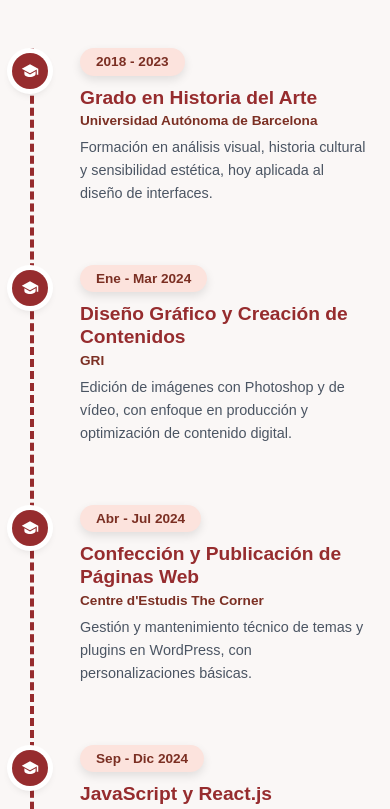
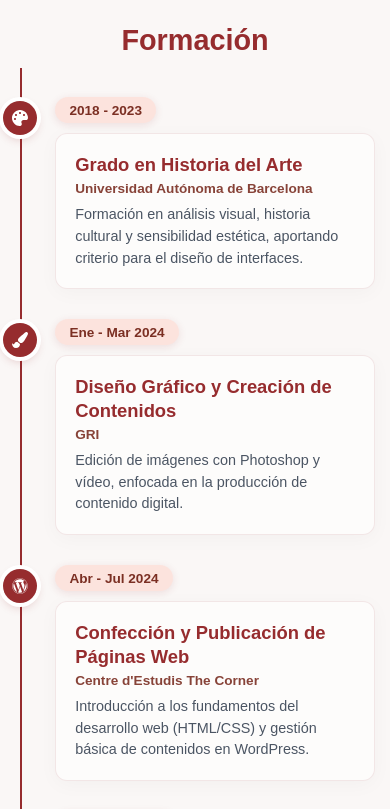
Before and after one commit to Gisela-99/giselacarballo, a React (Vite) app in the folder Portafolio/: page / in a window 390 px wide. Shown: the part 4800-5609 px from the top of the page. Built offline with nearby package versions, Linux system fonts and the light colour scheme.

Commit message:
feat(formacion): integrar iconos tematicos por estudio y corregir espaciado de cabecera

```diff
--- a/Portafolio/src/components/EducationTimeline/EducationTimeline.module.css
+++ b/Portafolio/src/components/EducationTimeline/EducationTimeline.module.css
@@ -2,101 +2,124 @@
   position: relative;
   max-width: 1000px;
   margin: 60px auto;
+  padding: 2rem 0;
   box-sizing: border-box;
 }
 
 .sectionTitle {
   text-align: center;
   font-size: clamp(1.8rem, 4vw, 2.6rem);
-  color: #962C2E;
-  margin-bottom: 2rem;
+  color: #962c2e;
+  margin-bottom: 4rem;
 }
 
-/* LÍNEA DE FONDO: siempre visible, color tenue */
+/* LÍNEA DE FONDO: empieza con espacio tras el título */
 .timelineWrapper::before {
   content: '';
   position: absolute;
-  top: 100px;
-  bottom: 0;
+  top: 160px;
+  bottom: 20px;
   left: 50%;
-  width: 0;
-  border-left: 4px dashed rgba(150, 44, 46, 0.25);
+  width: 2px;
+  background: repeating-linear-gradient(
+    to bottom,
+    rgba(150, 44, 46, 0.25) 0px,
+    rgba(150, 44, 46, 0.25) 6px,
+    transparent 6px,
+    transparent 12px
+  );
   transform: translateX(-50%);
   z-index: 1;
 }
 
-/* LÍNEA DE PROGRESO: coloreada, crece con scroll */
+/* LÍNEA DE PROGRESO */
 .timelineWrapper::after {
   content: '';
   position: absolute;
-  top: 100px;
-  bottom: 0;
+  top: 160px;
+  bottom: 20px;
   left: 50%;
-  width: 0;
-  border-left: 4px dashed #962C2E;
+  width: 2px;
+  background: #962c2e;
   transform: translateX(-50%) scaleY(var(--line-progress, 0));
-  transform-origin: top;
-  transition: transform 0.4s ease-out;
+  transform-origin: top center;
+  transition: transform 0.4s cubic-bezier(0.16, 1, 0.3, 1);
   z-index: 1;
 }
 
+/* TARJETAS DE LA LÍNEA DE TIEMPO */
 .timelineEntry {
   position: relative;
   width: 50%;
-  padding: 15px 50px;
+  padding: 0 40px;
   box-sizing: border-box;
-  margin-bottom: 25px;
+  margin-bottom: 45px;
   z-index: 2;
   display: flex;
   flex-direction: column;
   opacity: 0;
-  transition: opacity 0.6s ease, transform 0.6s ease;
+  will-change: transform, opacity;
+  transition: opacity 0.6s cubic-bezier(0.16, 1, 0.3, 1),
+              transform 0.6s cubic-bezier(0.16, 1, 0.3, 1);
 }
 
 .left {
   left: 0;
   align-items: flex-end;
   text-align: right;
-  transform: translateX(-40px);
+  transform: translate3d(-30px, 0, 0);
 }
 
 .right {
   left: 50%;
   align-items: flex-start;
   text-align: left;
-  transform: translateX(40px);
+  transform: translate3d(30px, 0, 0);
 }
 
 .timelineEntry.visible {
   opacity: 1;
-  transform: translateX(0);
+  transform: translate3d(0, 0, 0);
 }
 
+/* BADGE Y CONTENIDO */
 .entryPeriod {
   display: inline-flex;
   align-items: center;
   justify-content: center;
-  padding: 0.4rem 1rem;
+  padding: 0.35rem 0.9rem;
   background-color: #fce3dd;
   border-radius: 20px;
   font-size: 0.85rem;
   font-weight: 700;
   color: #7b2f23;
   margin-bottom: 10px;
-  box-shadow: 0 4px 10px rgba(0, 0, 0, 0.1);
+  box-shadow: 0 2px 8px rgba(150, 44, 46, 0.12);
   white-space: nowrap;
 }
 
 .entryContent {
-  max-width: 350px;
+  max-width: 380px;
+  background: rgba(255, 255, 255, 0.6);
+  backdrop-filter: blur(8px);
+  padding: 1.2rem;
+  border-radius: 12px;
+  border: 1px solid rgba(150, 44, 46, 0.1);
+  box-shadow: 0 4px 20px rgba(0, 0, 0, 0.03);
+  transition: transform 0.3s ease, box-shadow 0.3s ease;
+}
+
+.entryContent:hover {
+  transform: translateY(-2px);
+  box-shadow: 0 8px 25px rgba(150, 44, 46, 0.12);
 }
 
 .entryContent h3 {
   margin: 0 0 4px 0;
-  font-size: 1.2rem;
+  font-size: 1.15rem;
   font-weight: 700;
-  color: #962C2E;
-  line-height: 1.2;
+  color: #962c2e;
+  line-height: 1.3;
 }
 
 .place {
@@ -105,48 +128,60 @@
   font-weight: 600;
   color: #7b2f23;
   margin-bottom: 8px;
+  opacity: 0.9;
 }
 
 .entryContent p {
   margin: 0;
   font-size: 0.9rem;
   color: #4b5563;
-  line-height: 1.6;
+  line-height: 1.5;
 }
 
+/* MARCADOR CIRCULAR */
 .marker {
   position: absolute;
-  top: 30px;
-  width: 36px;
-  height: 36px;
-  background-color: #962C2E;
+  top: 4px;
+  width: 34px;
+  height: 34px;
+  background-color: #962c2e;
   border-radius: 50%;
   display: flex;
   align-items: center;
   justify-content: center;
   z-index: 3;
-  box-shadow: 0 0 0 5px #fff, 0 4px 10px rgba(0, 0, 0, 0.15);
+  box-shadow: 0 0 0 4px #ffffff, 0 4px 10px rgba(150, 44, 46, 0.25);
+  transition: transform 0.3s ease;
+}
+
+.timelineEntry:hover .marker {
+  transform: scale(1.15);
 }
 
 .left .marker {
-  right: -18px;
+  right: -17px;
 }
 
 .right .marker {
-  left: -18px;
+  left: -17px;
 }
 
 .marker svg {
-  width: 18px;
-  height: 18px;
+  width: 16px;
+  height: 16px;
   fill: #ffffff;
 }
 
+/* RESPONSIVE MÓVIL */
 @media (max-width: 768px) {
+  .sectionTitle {
+    margin-bottom: 2.5rem;
+  }
+
   .timelineWrapper::before,
   .timelineWrapper::after {
-    left: 30px;
-    top: 80px;
+    left: 20px;
+    top: 100px;
     transform: none;
   }
 
@@ -157,8 +192,8 @@
 
   .timelineEntry {
     width: 100%;
-    padding-left: 80px;
-    padding-right: 20px;
+    padding-left: 55px;
+    padding-right: 15px;
     margin-bottom: 30px;
   }
 
@@ -167,7 +202,7 @@
     left: 0;
     align-items: flex-start;
     text-align: left;
-    transform: translateY(25px);
+    transform: translate3d(0, 20px, 0);
   }
 
   .entryContent {
@@ -176,12 +211,8 @@
 
   .left .marker,
   .right .marker {
-    left: 12px;
+    left: 3px;
     right: auto;
-    top: 20px;
-  }
-
-  .timelineEntry.visible {
-    transform: translateY(0);
+    top: 4px;
   }
 }
--- a/Portafolio/src/components/EducationTimeline/EducationTimeline.tsx
+++ b/Portafolio/src/components/EducationTimeline/EducationTimeline.tsx
@@ -1,5 +1,14 @@
 import { useEffect, useRef, useState, useCallback } from "react";
 import styles from "./EducationTimeline.module.css";
+// Importamos los iconos dinámicos de react-icons/fa
+import {
+  FaPalette,
+  FaPaintBrush,
+  FaWordpress,
+  FaReact,
+  FaMobileAlt,
+  FaPython
+} from "react-icons/fa";
 
 interface TimelineEntry {
   period: string;
@@ -7,6 +16,7 @@ interface TimelineEntry {
   place: string;
   description: string;
   side: "left" | "right";
+  icon: React.ReactNode;
 }
 
 const educationData: TimelineEntry[] = [
@@ -14,43 +24,49 @@ const educationData: TimelineEntry[] = [
     period: "2018 - 2023",
     title: "Grado en Historia del Arte",
     place: "Universidad Autónoma de Barcelona",
-    description: "Formación en análisis visual, historia cultural y sensibilidad estética, hoy aplicada al diseño de interfaces.",
+    description: "Formación en análisis visual, historia cultural y sensibilidad estética, aportando criterio para el diseño de interfaces.",
     side: "left",
+    icon: <FaPalette />,
   },
   {
     period: "Ene - Mar 2024",
     title: "Diseño Gráfico y Creación de Contenidos",
     place: "GRI",
-    description: "Edición de imágenes con Photoshop y de vídeo, con enfoque en producción y optimización de contenido digital.",
+    description: "Edición de imágenes con Photoshop y vídeo, enfocada en la producción de contenido digital.",
     side: "right",
+    icon: <FaPaintBrush />,
   },
   {
     period: "Abr - Jul 2024",
     title: "Confección y Publicación de Páginas Web",
     place: "Centre d'Estudis The Corner",
-    description: "Gestión y mantenimiento técnico de temas y plugins en WordPress, con personalizaciones básicas.",
+    description: "Introducción a los fundamentos del desarrollo web (HTML/CSS) y gestión básica de contenidos en WordPress.",
     side: "left",
+    icon: <FaWordpress />,
   },
   {
     period: "Sep - Dic 2024",
     title: "JavaScript y React.js",
     place: "Fundación Esplai",
-    description: "Implementación del frontend público de Planeo con React y TypeScript, componentización y animaciones con GSAP y Framer Motion.",
+    description: "Desarrollo frontend con React, TypeScript y animaciones interactivas con GSAP y Framer Motion.",
     side: "right",
+    icon: <FaReact />,
   },
   {
     period: "Feb - Nov 2025",
-    title: "Desarrollo de Aplicación Móvil (Erova)",
+    title: "Desarrollo de Aplicaciones Móviles",
     place: "Apps Factory (Aspasia)",
-    description: "Desarrollo de una app de armario digital con sistema de recomendaciones, con React, React Native y Firebase.",
+    description: "Desarrollo de aplicaciones móviles con React, Capacitor y gestión de datos con Firebase.",
     side: "left",
+    icon: <FaMobileAlt />,
   },
   {
     period: "Feb - Mar 2026",
     title: "Fundamentos de Programación en Python",
     place: "La Salle URL",
-    description: "Formación práctica en Python: sintaxis, estructuras de datos y resolución de problemas.",
+    description: "Formación práctica en sintaxis, estructuras de datos y resolución de problemas algorítmicos.",
     side: "right",
+    icon: <FaPython />,
   },
 ];
 
@@ -79,8 +95,7 @@ function TimelineItem({
     );
     if (ref.current) observer.observe(ref.current);
     return () => observer.disconnect();
-    // eslint-disable-next-line react-hooks/exhaustive-deps
-  }, []);
+  }, [index, onVisible]);
 
   return (
     <div
@@ -89,10 +104,9 @@ function TimelineItem({
         isVisible ? styles.visible : ""
       }`}
     >
+      {/* Círculo con el icono dinámico */}
       <div className={styles.marker}>
-        <svg viewBox="0 0 24 24">
-          <path d="M12 3L1 9l11 6 9-4.91V17h2V9L12 3zm0 13.5L4.5 12.36V16c0 2.21 3.36 4 7.5 4s7.5-1.79 7.5-4v-3.64L12 16.5z" />
-        </svg>
+        {entry.icon}
       </div>
       <div className={styles.entryPeriod}>{entry.period}</div>
       <div className={styles.entryContent}>
@@ -107,6 +121,7 @@ function TimelineItem({
 const EducationTimeline = () => {
   const wrapperRef = useRef<HTMLElement>(null);
   const highestVisibleRef = useRef(-1);
+
   const handleItemVisible = useCallback((index: number) => {
     if (index > highestVisibleRef.current) {
       highestVisibleRef.current = index;
@@ -124,7 +139,7 @@ const EducationTimeline = () => {
       <h2 className={styles.sectionTitle}>Formación</h2>
       {educationData.map((entry, index) => (
         <TimelineItem
-          key={index}
+          key={`${entry.title}-${index}`}
           entry={entry}
           index={index}
           onVisible={handleItemVisible}
```
Also changed, not shown: Portafolio/src/components/Cards/Cards.module.css (deleted, +0 -70 lines), Portafolio/src/components/Cards/Cards.tsx (deleted, +0 -75 lines).
